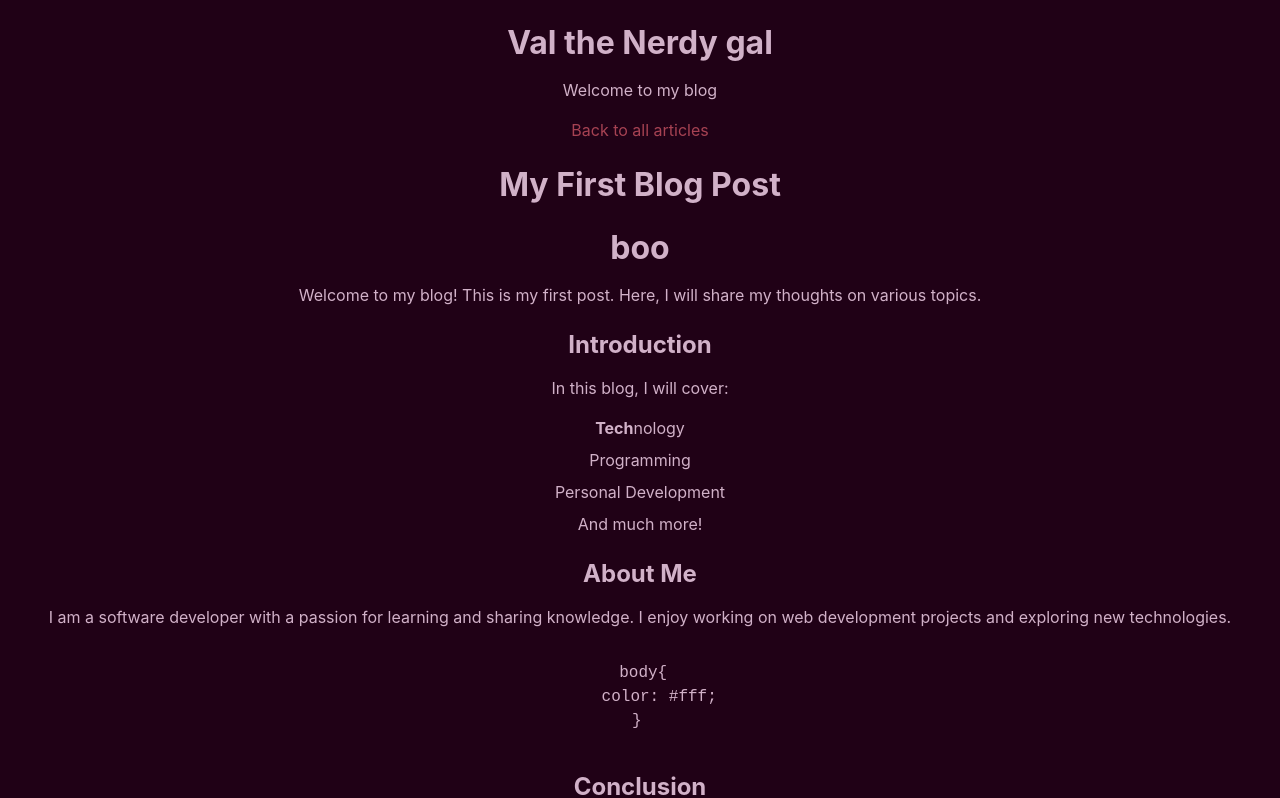
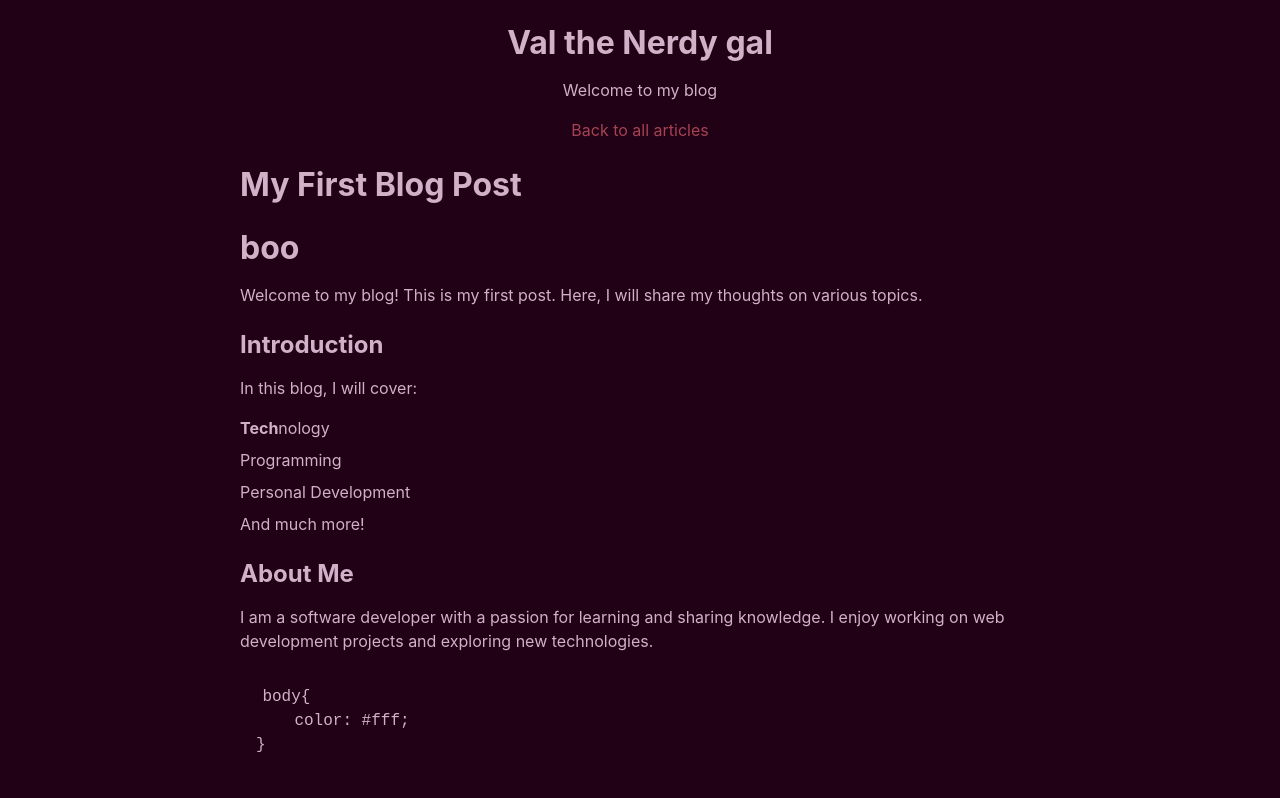
Before and after one commit to its-cutie-valerie/blog, a React (Vite) app: page /article/article1 in a window 1280 px wide. Shown: the top 798 px of the page. Built offline with nearby package versions, Linux system fonts and the light colour scheme.

Commit message:
Update App.css

```diff
--- a/src/App.css
+++ b/src/App.css
@@ -1,6 +1,13 @@
 #root {
   margin: 0 auto;
   text-align: center;
+}
+
+.article-container{
+  text-align: left;
+  max-width: 800px;
+  margin: 0 auto;
+
 }
 
 a {
```
